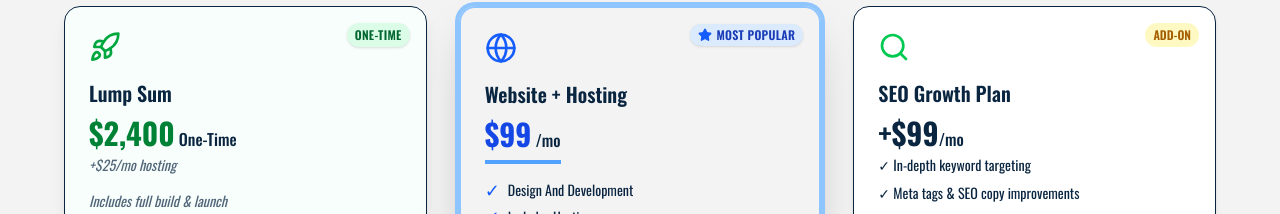
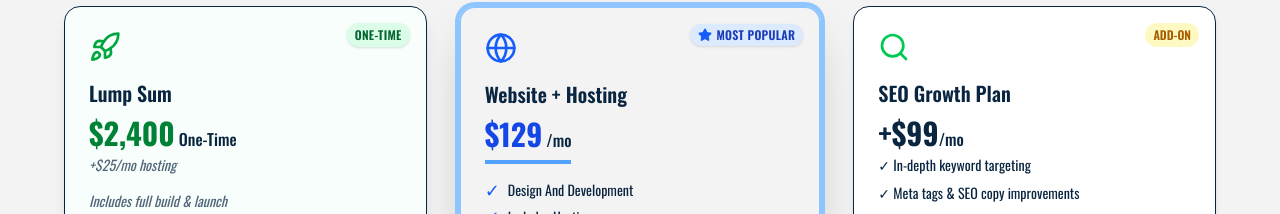
Before and after one commit to Jose-Escobedo/pulsecraft, a Next.js app: page /pricing in a window 1280 px wide. Shown: the part 302-516 px from the top of the page. Built offline with nearby package versions, Linux system fonts and the light colour scheme.

Commit message:
updating pricing 129.

```diff
--- a/app/pricing/page.js
+++ b/app/pricing/page.js
@@ -105,7 +105,7 @@ export default function PricingSection() {
   <h3 className="text-xl font-semibold mb-2 text-[#0A2540]">Website + Hosting</h3>
 
   <p className="text-3xl font-extrabold text-blue-700 mb-4 border-b-4 border-blue-400 pb-2">
-    $99
+    $129
     <span className="text-base font-medium text-[#0A2540] ml-1">/mo</span>
   </p>
 
```
